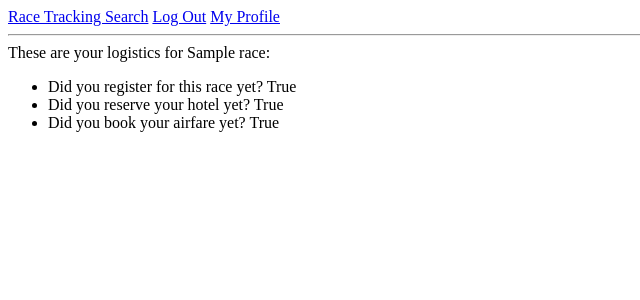
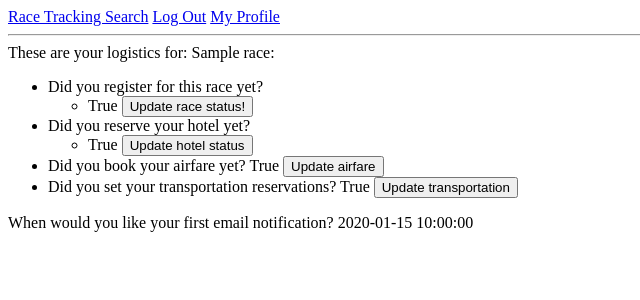
Before and after one commit to ssmores/HB_Fellowship_Run_Registration_Tracker, a Flask app: page /tracked_race_logistics/1 in a window 1280 px wide. Shown: the top 300 px of the page, without its empty margins (0-640 px from the left). Run offline with Flask 2, Linux system fonts and the light colour scheme; the visitor is signed in with stand-in values (Sample User, id 1); tables that the repository leaves empty hold one stand-in row (values such as "Sample post").

Commit message:
Added Javascript and AJAX calls to update logistics on tracked race.

```diff
--- a/model.py
+++ b/model.py
@@ -81,6 +81,10 @@ class Tracked_Race(db.Model):
         return "<Registered for race: %s>" % (self.registered_status_indicator)
 
 
+
+
+
+
 class Email_Transaction(db.Model):
     """Record of sent emails."""
 
--- a/server.py
+++ b/server.py
@@ -100,19 +100,23 @@ def login_screen():
 def show_user_info(user_id):
     """Show user information."""
 
-    user_details = User.query.filter(User.user_id == user_id).one()
-    user_fname = user_details.user_fname
-    user_lname = user_details.user_lname
-    user_email = user_details.user_email
-    tracked_races = user_details.tracked_races
-    print tracked_races
+    if 'user_id' in session:
+        user_details = User.query.filter(User.user_id == user_id).one()
+        user_fname = user_details.user_fname
+        user_lname = user_details.user_lname
+        user_email = user_details.user_email
+        tracked_races = user_details.tracked_races
+        print tracked_races
 
-    return render_template('user_detail.html',
-                           user_fname=user_fname,
-                           user_lname=user_lname,
-                           user_email=user_email,
-                           user_id=user_id,
-                           tracked_races=tracked_races)
+        return render_template('user_detail.html',
+                               user_fname=user_fname,
+                               user_lname=user_lname,
+                               user_email=user_email,
+                               user_id=user_id,
+                               tracked_races=tracked_races)
+    else:
+        flash('You are not logged in!')
+        return redirect('/login')
 
 
 @app.route('/tracked_race_logistics/<race_id>')
@@ -123,7 +127,7 @@ def show_tracked_race_details(race_id):
 
     tracked_race = Tracked_Race.query.filter(
         Tracked_Race.race_id == race_id,
-        Tracked_Race.user_id == user_id ).one()
+        Tracked_Race.user_id == user_id).one()
 
     return render_template('tracked_race_logistics.html',
                            tracked_race=tracked_race)
@@ -180,6 +184,9 @@ def add_tracked_race(race_id):
     race = race_id
     user = session['user_id']
 
+    print "start"
+    print race, user
+
     q = Tracked_Race.query
     verify_race = q.filter(Tracked_Race.user_id == user, Tracked_Race.race_id == race).first()
 
@@ -187,12 +194,56 @@ def add_tracked_race(race_id):
         tracked_race = Tracked_Race(user_id=user, race_id=race)
         db.session.add(tracked_race)
         db.session.commit()
-        flash("Race added! What about these other things?")
+        flash('Race added! What about these other things?')
         return render_template('tracked_race_logistics.html',
                                tracked_race=tracked_race)
     else:
         flash("You are already tracking this race!")
         return redirect('tracked_race_logistics.html')
+
+
+@app.route('/update_race_status/<race_id>')
+def update_race_status(race_id):
+    """Updates race status upon user selection."""
+
+    race = race_id
+    user = session['user_id']
+
+    q = Tracked_Race.query
+    current_race = q.filter(Tracked_Race.user_id == user, Tracked_Race.race_id == race).first()
+
+    current_race_registration = current_race.registered_status_indicator
+
+    if current_race_registration == True:
+        current_race.registered_status_indicator = False
+        db.session.commit()
+        return "False"
+    else:
+        current_race.registered_status_indicator = True
+        db.session.commit()
+        return "True"
+
+@app.route('/update_hotel_status/<race_id>')
+def update_hotel_status(race_id):
+    """Updates hotel status upon user selection."""
+
+    race = race_id
+    user = session['user_id']
+
+    q = Tracked_Race.query
+    current_hotel = q.filter(Tracked_Race.user_id == user, Tracked_Race.race_id == race).first()
+
+    current_hotel_status = current_hotel.hotel_reserved_indicator
+
+    if current_hotel_status == True:
+        current_hotel.hotel_reserved_indicator = False
+        db.session.commit()
+        return "False"
+    else:
+        current_hotel.hotel_reserved_indicator = True
+        db.session.commit()
+        return "True"
+
 
 
 @app.route('/logout')
@@ -201,7 +252,7 @@ def log_out():
 
     session.pop('logged_in_user_email', None)
     session.pop('user_id', None)
-    flash("You are now logged out.")
+    flash('You are now logged out.')
     return redirect('/login')
 
 
--- /dev/null
+++ b/static/js/update-logistics.js
@@ -0,0 +1,30 @@
+"use strict";
+
+function updateRace(results) {
+    var status = results;
+    $('#race-status').html(status);
+}
+
+
+function updateRaceRegistration() {
+    var race_id = $('#race-id').val();
+    console.log(race_id);
+    $.get('/update_race_status/' + race_id, updateRace);
+    // $.get('/update_race_status/' + race_id, updateStatus);
+}
+
+$('#update-race-registration').click(updateRaceRegistration);
+
+function updateHotel(results) {
+    var status = results;
+    $('#hotel-status').html(status);
+}
+
+
+function updateHotelStatus() {
+    var race_id = $('#race-id').val();
+    console.log(race_id)
+    $.get('/update_hotel_status/' + race_id, updateHotel);
+}
+
+$('#update-hotel-status').click(updateHotelStatus);
--- a/templates/tracked_race_logistics.html
+++ b/templates/tracked_race_logistics.html
@@ -1,18 +1,46 @@
 {% extends 'base.html' %}
 {% block content %}
+<script src="https://code.jquery.com/jquery.js"></script>
+<script src="/static/js/update-logistics.js"></script>
 
+<input id="race-id" type="hidden" name="race-id" value="{{ tracked_race.race_id }}">
 
-<div>These are your logistics for {{ tracked_race.race.event_name }}:
+<div>These are your logistics for: {{ tracked_race.race.event_name }}:
     <ul>
-        <li>Did you register for this race  yet?  {{tracked_race.registered_status_indicator }}
+        <li>Did you register for this race yet?
+            <ul>
+                <li id="race-status">{{ tracked_race.registered_status_indicator }}
+                <label for="update-race-registration">
+                    <input type="button" name="update-race-registration" id="update-race-registration" value="Update race status!" onclick="updateRaceRegistration()">
+                </label>
+                </li>
+            </ul>
         </li>
-        <li>Did you reserve your hotel yet? {{ tracked_race.hotel_reserved_indicator }}
+        <li>Did you reserve your hotel yet?
+            <ul>
+                <li id="hotel-status">{{ tracked_race.hotel_reserved_indicator }}
+                <label for="update-hotel-status">
+                    <input type="button" name="update-hotel-status" id="update-hotel-status" value="Update hotel status" onclick="updateHotelStatus()">
+                </label>
+                </li>
+            </ul>
         </li>
-        <li>Did you book your airfare yet? {{ tracked_race.airfare_reserved_indicator}}
+        <li>Did you book your airfare yet? {{ tracked_race.airfare_reserved_indicator }}
+            <label for="update-airfare-status">
+                <input type="button" name="update-airfare-status" id="update-airfare-status" value="Update airfare">
+            </label>
+
         </li>
+        <li>Did you set your transportation reservations? {{ tracked_race.transportation_reserved_indicator }}
+            <label for="update-transportation-status">
+                <input type="button" name="update-transportation-status" id="update-transportation-status" value="Update transportation">
+            </label>
 
-
-
+        </li>
+    </ul>
 </div>
+<div>
+    When would you like your first email notification?
+    {{ tracked_race.email_notification_start_date_at }}
 
 {% endblock %}
--- a/templates/user_detail.html
+++ b/templates/user_detail.html
@@ -1,5 +1,6 @@
 {% extends 'base.html' %}
 {% block content %}
+
 <h3>Welcome, {{ user_fname }}!</h3>
 
 <div class='user-info'>
```
